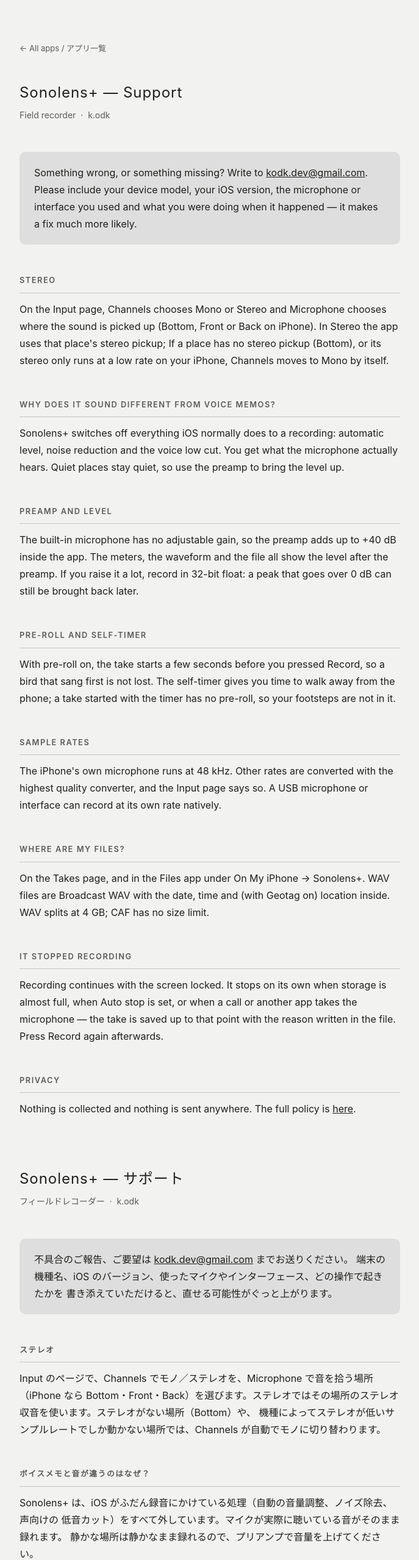
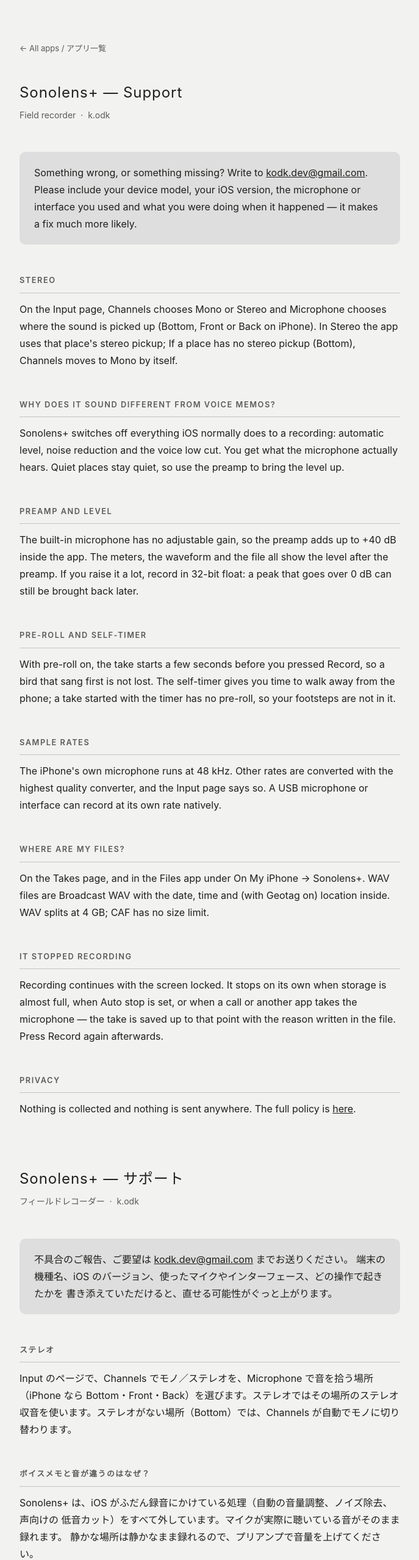
Before and after one commit to keiodak/privacy, a plain HTML site: page sonolens-support.html in a window 1280 px wide. Shown: the top 2558 px of the page at 61% size, without its empty margins (296-983 px from the left). Drawn offline with Linux system fonts and the light colour scheme.

Commit message:
Sonolens+: only Bottom falls back to mono

```diff
--- a/sonolens-support.html
+++ b/sonolens-support.html
@@ -70,8 +70,7 @@
   <h2>Stereo</h2>
   <p>On the Input page, Channels chooses Mono or Stereo and Microphone chooses where the sound is
   picked up (Bottom, Front or Back on iPhone). In Stereo the app uses that place's stereo pickup;
-  If a place has no stereo pickup (Bottom), or its stereo only runs at a low rate
-  on your iPhone, Channels moves to Mono by itself.</p>
+  If a place has no stereo pickup (Bottom), Channels moves to Mono by itself.</p>
 
   <h2>Why does it sound different from Voice Memos?</h2>
   <p>Sonolens+ switches off everything iOS normally does to a recording: automatic level,
@@ -122,8 +121,7 @@
 
     <h2>ステレオ</h2>
     <p>Input のページで、Channels でモノ／ステレオを、Microphone で音を拾う場所（iPhone なら
-    Bottom・Front・Back）を選びます。ステレオではその場所のステレオ収音を使います。ステレオがない場所（Bottom）や、
-    機種によってステレオが低いサンプルレートでしか動かない場所では、Channels が自動でモノに切り替わります。</p>
+    Bottom・Front・Back）を選びます。ステレオではその場所のステレオ収音を使います。ステレオがない場所（Bottom）では、Channels が自動でモノに切り替わります。</p>
 
     <h2>ボイスメモと音が違うのはなぜ？</h2>
     <p>Sonolens+ は、iOS がふだん録音にかけている処理（自動の音量調整、ノイズ除去、声向けの
```
Also changed, not shown: 1 other file.
